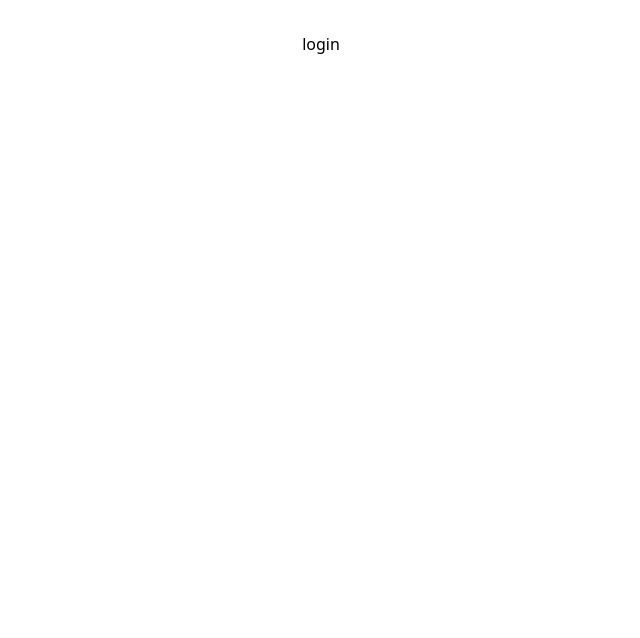
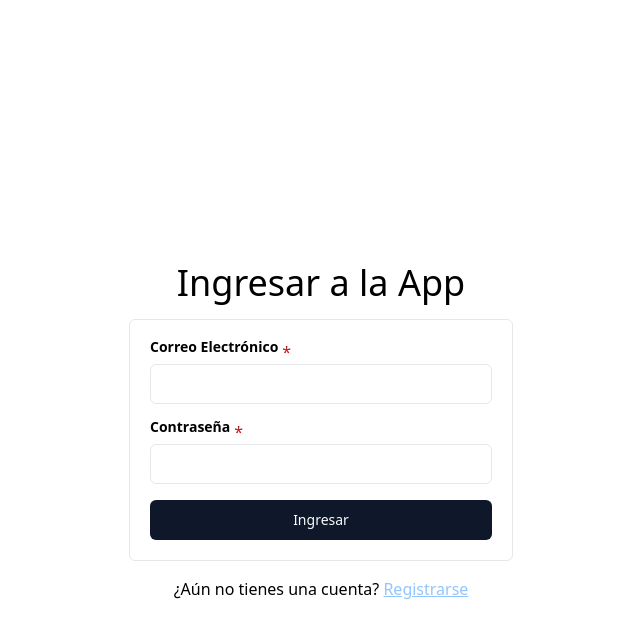
Before and after one commit to czam20/menu-digital, a React (Vite) app: page /login in a window 1280 px wide. Shown: the top 638 px of the page, without its empty margins (319-959 px from the left). Built offline with nearby package versions, Linux system fonts and the light colour scheme.

Commit message:
Login ui

```diff
--- a/src/App.tsx
+++ b/src/App.tsx
@@ -1,6 +1,7 @@
 import { BrowserRouter, Link, Route, Routes } from "react-router-dom";
 import "./App.css";
 import OwnerRegister from "./pages/OwnerRegister";
+import Login from "./pages/Login";
 
 function App() {
   return (
@@ -30,7 +31,7 @@ function App() {
           path="/owner/menu"
           element={<>creacion y edicion de menu del propietario</>}
         />
-        <Route path="/login" element={<>login</>} />
+        <Route path="/login" element={<Login />} />
         <Route path="/waiter" element={<>home mesero</>} />
         <Route path="/menu/:menuid/:plateid" element={<>detalle menu</>} />
       </Routes>
--- /dev/null
+++ b/src/pages/Login/index.tsx
@@ -0,0 +1,57 @@
+import { Button } from "@/components/ui/button";
+import { Input } from "@/components/ui/input";
+import { useForm } from "@mantine/form";
+import { Link } from "react-router-dom";
+
+type LoginForm = {
+  email: string;
+  password: string;
+};
+
+function Login() {
+  const form = useForm<LoginForm>({
+    initialValues: {
+      email: "",
+      password: "",
+    },
+  });
+
+  return (
+    <div className="w-full min-h-screen flex justify-center items-center">
+      <div className="flex flex-col gap-4">
+        <h1 className="text-center text-4xl">Ingresar a la App</h1>
+        <form
+          onSubmit={form.onSubmit((values) => {
+            //TODO send values
+            console.log(values);
+          })}
+          className="flex flex-col gap-4 w-96 border p-5 rounded-md"
+        >
+          <Input
+            type="email"
+            label="Correo Electrónico"
+            required
+            value={form.values.email}
+            onChange={(e) => form.setFieldValue("email", e.target.value)}
+          />
+          <Input
+            type="password"
+            label="Contraseña"
+            required
+            value={form.values.password}
+            onChange={(e) => form.setFieldValue("password", e.target.value)}
+          />
+          <Button type="submit">Ingresar</Button>
+        </form>
+        <div>
+          ¿Aún no tienes una cuenta?{" "}
+          <Link to="/owner/register" className="underline text-blue-300">
+            Registrarse
+          </Link>
+        </div>
+      </div>
+    </div>
+  );
+}
+
+export default Login;
```
